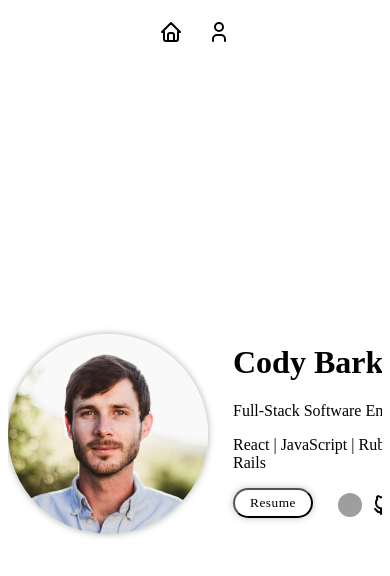
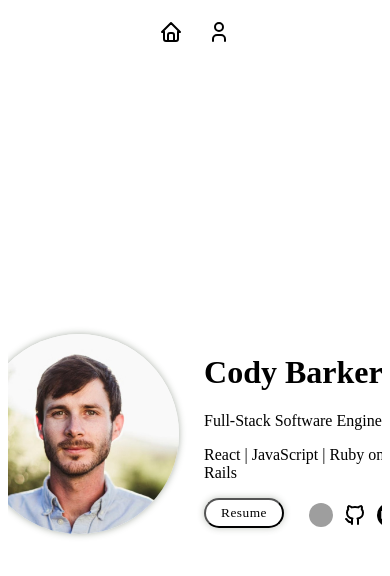
Before and after one commit to cody-barker/react-portfolio-website, a React (Create React App) app: page / in a window 390 px wide. Shown: the top 576 px of the page. Built offline with nearby package versions, Linux system fonts and the light colour scheme; grey boxes are pictures that could not be loaded.

Commit message:
adjusting max width for home left and right

```diff
--- a/src/pages/Home.js
+++ b/src/pages/Home.js
@@ -11,10 +11,10 @@ function Home() {
 
   return(
     <div className="container">
-      <div className="home-div">
+      <div className="home-left">
         <img src={headshot} alt="headshot"/>
       </div>
-      <div className="home-header">
+      <div className="home-right">
         <h1>Cody Barker</h1>
         <p>Full-Stack Software Engineer</p>
         <p>React | JavaScript | Ruby on Rails</p>
--- a/src/styles/App.css
+++ b/src/styles/App.css
@@ -1,27 +1,19 @@
 @import url('https://fonts.googleapis.com/css2?family=Spectral:wght@200;300&display=swap');
 
-@media (max-width: 576px) {
+/* @media (max-width: 576px) {
   .container {
     max-width: 100%;
     margin: 0 auto;
     height: auto;
   }
-}
+} */
 
-@media (max-width: 576px) {
-  .home-header {
-    max-width: 100%;
-    margin: 0 auto;
-    height: auto;
-  }
-}
-
-@media (max-width: 576px) {
+/* @media (max-width: 576px) {
   .container img {
     margin: 0 auto;
     height: auto;
   }
-}
+} */
 
 @media (max-width: 576px) {
   .about-container {
@@ -57,7 +49,6 @@ main {
   justify-content: center;
   align-items: center;
   height: 90vh;
-  display: flex;
   max-width: 100%;
   overflow-x: hidden;
   overflow-y: hidden;
@@ -93,6 +84,8 @@ nav {
   display: flex;
   margin: 0 auto;
   flex-direction: row;
+  justify-content: center;
+  align-items: center;
 }
 
 .container img {
@@ -103,7 +96,6 @@ nav {
   box-shadow: 0 0 7px rgba(45, 59, 38, 0.4);
 }
 
-
 #no-shadow{
   box-shadow: none;
 }
@@ -112,19 +104,23 @@ nav {
   box-shadow: 0 0 7px rgb(205, 184, 25);
 }
 
-.home-header {
+.home-left {
+  max-width: 288px;
+}
+
+.home-right {
   display: flex;
   flex-direction: column;
   justify-content: flex-start;
   margin-left: 25px;
-  max-width: 100%;
+  max-width: 288px;
 }
 
-.home-header p {
+.home-right p {
   margin-top: 0;
 }
 
-.home-header img {
+.home-right img {
   margin-top: 5px;
   display: flex;
   align-items: center;
@@ -133,7 +129,7 @@ nav {
   margin-right: 10px;
 }
 
-.home-header img:hover {
+.home-right img:hover {
   cursor: pointer;
   box-shadow: 0 0 7px rgb(205, 184, 25);
 
```
